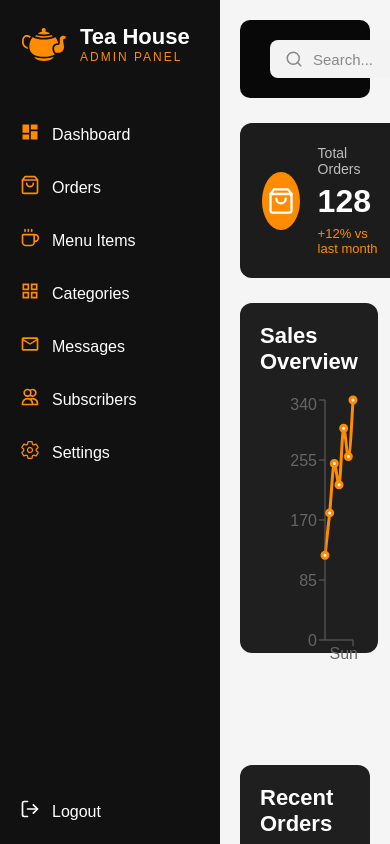
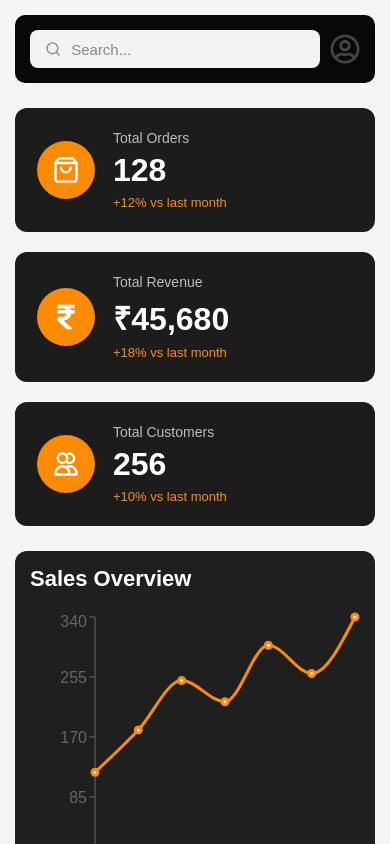
Before and after one commit to rajeshwari-frontend/Tea_House_Project, a Next.js app: page / in a window 390 px wide. Built offline with nearby package versions, Linux system fonts and the light colour scheme.

Commit message:
Made Tea House Admin Dashboard responsive

```diff
--- a/components/Dashboard/DashboardCards/index.css
+++ b/components/Dashboard/DashboardCards/index.css
@@ -47,3 +47,14 @@
     color:#ff8c00;
     font-size:13px;
 }
+@media (max-width: 768px) {
+
+  .cards-container {
+    flex-direction: column;
+  }
+
+  .dashboard-card {
+    width: 100%;
+  }
+
+}
--- a/components/Dashboard/Navbar/index.css
+++ b/components/Dashboard/Navbar/index.css
@@ -59,3 +59,33 @@
     font-weight: 500;
     color: #333;
 }
+@media (max-width: 768px) {
+
+  .navbar {
+    padding: 15px;
+  }
+
+  .navbar-right {
+    width: 100%;
+    gap: 10px;
+    justify-content: space-between;
+  }
+
+  .search-box {
+    flex: 1;
+    width: auto;
+  }
+
+  .search-input {
+    width: 100%;
+  }
+
+  .profile-name {
+    display: none;
+  }
+
+  .profile-icon {
+    font-size: 30px;
+  }
+
+}
--- a/components/Dashboard/RecentOrders/index.css
+++ b/components/Dashboard/RecentOrders/index.css
@@ -73,3 +73,31 @@
     background: rgba(255, 0, 0, 0.15);
     color: #f44336;
 }
+.orders-table-wrapper {
+  width: 100%;
+  overflow-x: auto;
+}
+
+.orders-table {
+  width: 100%;
+  border-collapse: collapse;
+}
+@media (max-width: 768px) {
+
+  .orders-table-wrapper {
+    overflow-x: auto;
+  }
+
+  .orders-table {
+    min-width: 800px;
+  }
+
+  .recent-orders {
+    padding: 15px;
+  }
+
+  .recent-orders h2 {
+    font-size: 22px;
+  }
+
+}
--- a/components/Dashboard/RecentOrders/index.jsx
+++ b/components/Dashboard/RecentOrders/index.jsx
@@ -45,12 +45,13 @@ const recentOrders = [
 
 const RecentOrders = () => {
   return (
+
     <div className="recent-orders">
       <div className="orders-header">
         <h2>Recent Orders</h2>
 
       </div>
-
+<div className="orders-table-wrapper">
       <table className="orders-table">
         <thead>
           <tr>
@@ -79,7 +80,7 @@ const RecentOrders = () => {
             </tr>
           ))}
         </tbody>
-      </table>
+      </table></div>
     </div>
   );
 };
--- a/components/Dashboard/SalesChart/index.css
+++ b/components/Dashboard/SalesChart/index.css
@@ -12,3 +12,12 @@
   font-weight: 600;
   margin-bottom: 20px;
 }
+@media (max-width: 768px) {
+
+  .sales-chart {
+    width: 100%;
+    height: auto;
+    padding: 15px;
+  }
+
+}
--- a/components/Dashboard/TopSelling/index.css
+++ b/components/Dashboard/TopSelling/index.css
@@ -32,3 +32,12 @@
   color: #ff8c00;
   font-weight: bold;
 }
+@media (max-width: 768px) {
+
+  .top-selling {
+    width: 100%;
+    min-height: auto;
+    padding: 15px;
+  }
+
+}
--- a/components/Dashboard/index.css
+++ b/components/Dashboard/index.css
@@ -13,3 +13,19 @@
   align-items: flex-start;
   margin-top: 20px;
 }
+@media (max-width: 768px) {
+
+  .dashboard {
+    margin-left: 0;
+    width: 100%;
+    padding: 15px;
+  }
+
+  .dashboard-middle {
+    display: flex;
+    flex-direction: column;
+    gap: 20px;
+    align-items: stretch;
+  }
+
+}
--- a/components/Sidebar/index.css
+++ b/components/Sidebar/index.css
@@ -98,3 +98,10 @@
 .logout-title {
     font-size: 16px;
 }
+@media (max-width: 768px) {
+
+  .sidebar {
+    display: none;
+  }
+
+}
```
